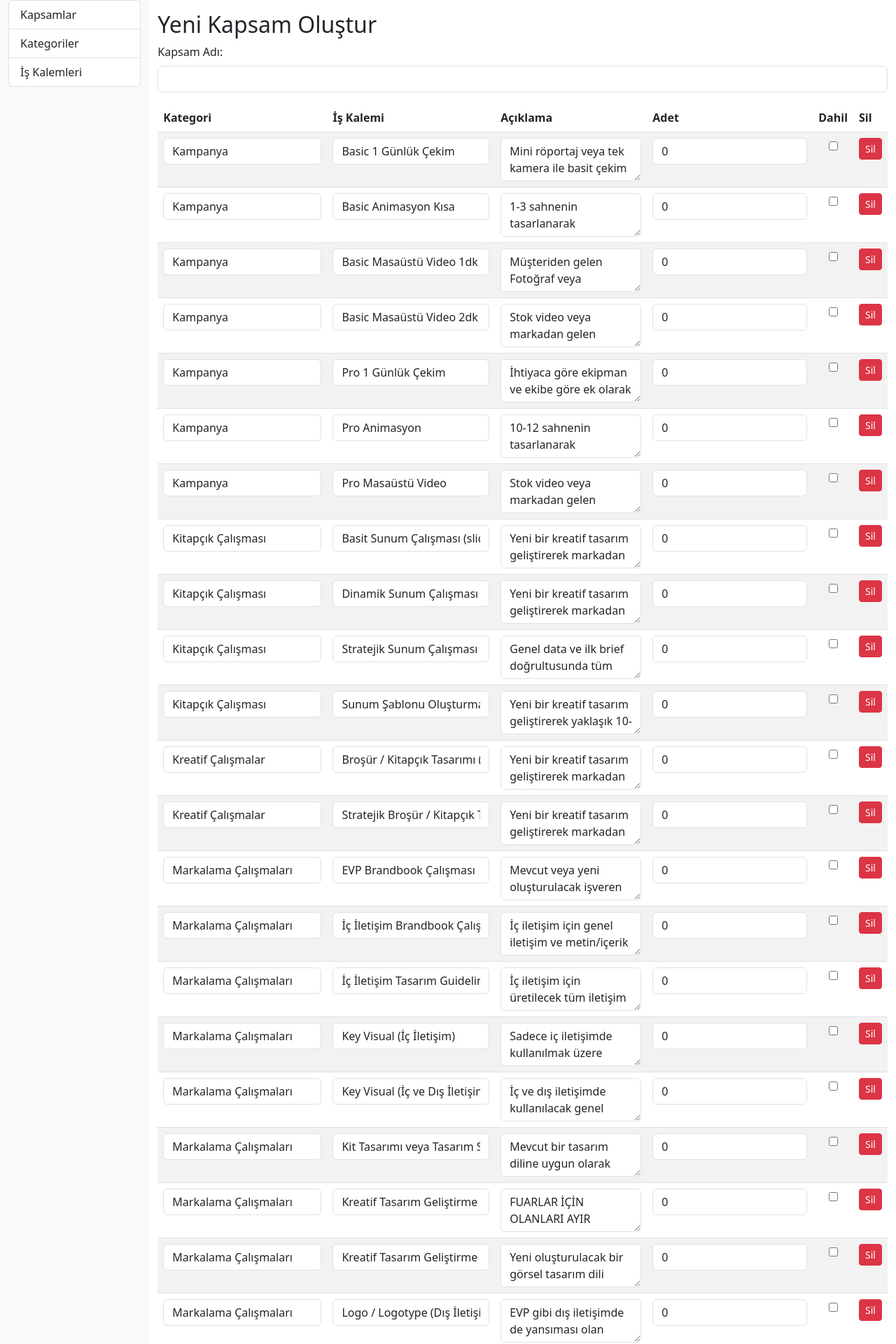
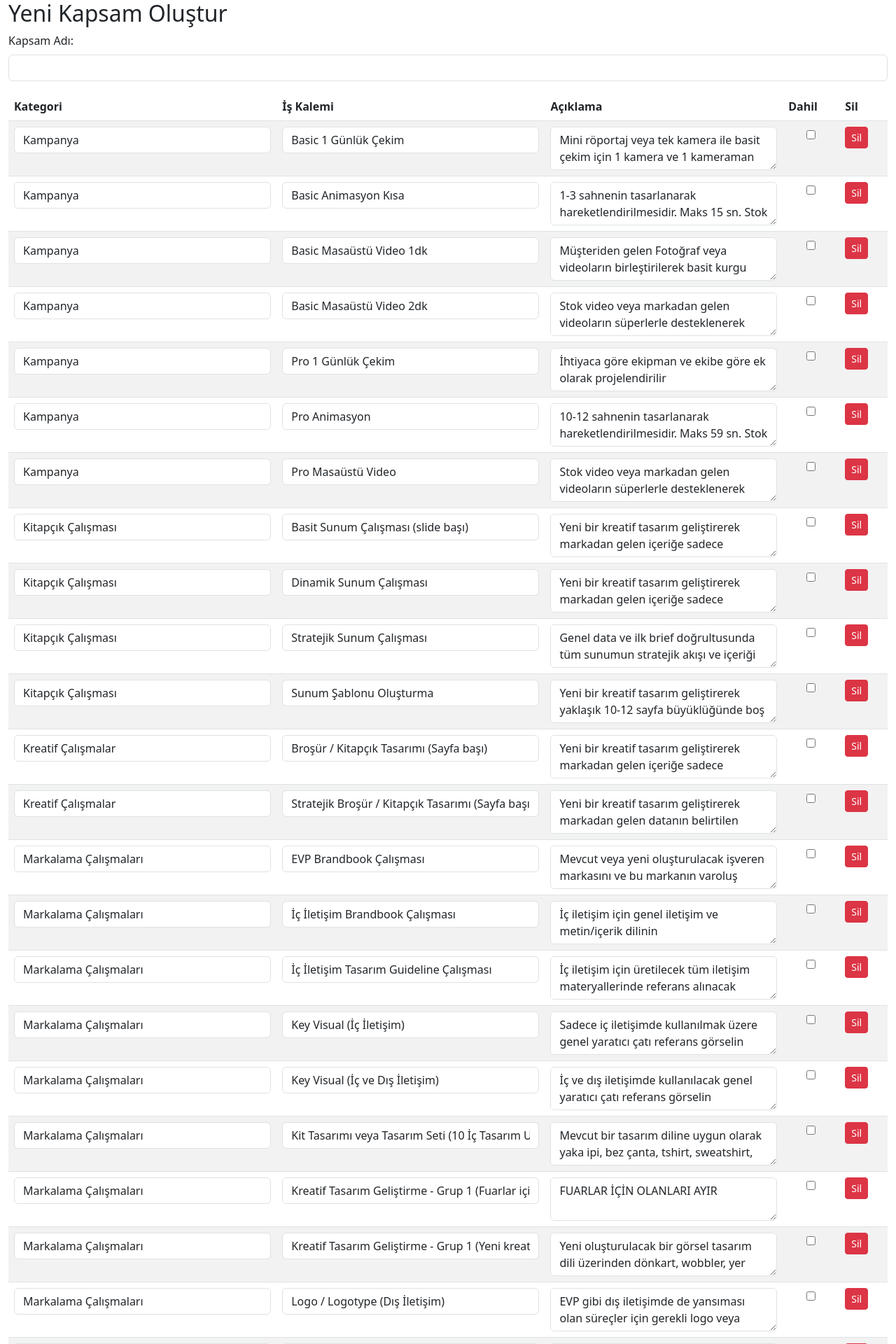
Before and after one commit to ahmetgon/teklif, a PHP site: page /kapsam_olustur.php in a window 1280 px wide. Shown: the top 1920 px of the page at 70% size. Run offline with PHP 8.4, Linux system fonts and the light colour scheme; data comes from the database, SQL or seed files in the repository; some libraries are stand-ins or nearby versions.

Commit message:
Fix scope form layout and ensure DB columns

```diff
--- a/db.php
+++ b/db.php
@@ -18,6 +18,19 @@ try {
     // Uyumlu olması için $conn değişkeni de aynı nesneye işaret etsin
     // Bazı sayfalarda PDO bağlantısı $conn adıyla kullanılıyor
     $conn = $pdo;
+    // Ensure new columns exist for backward compatibility
+    $check = $pdo->query("SHOW COLUMNS FROM scope_selections")->fetchAll(PDO::FETCH_COLUMN);
+    $required = [
+        'category_name' => 'ALTER TABLE scope_selections ADD COLUMN category_name VARCHAR(255) DEFAULT NULL',
+        'item_name'     => 'ALTER TABLE scope_selections ADD COLUMN item_name VARCHAR(255) DEFAULT NULL',
+        'description'   => 'ALTER TABLE scope_selections ADD COLUMN description TEXT DEFAULT NULL',
+        'quantity'      => 'ALTER TABLE scope_selections ADD COLUMN quantity INT(11) DEFAULT 0'
+    ];
+    foreach ($required as $col => $sql) {
+        if (!in_array($col, $check)) {
+            $pdo->exec($sql);
+        }
+    }
 } catch (\PDOException $e) {
     throw new \PDOException($e->getMessage(), (int)$e->getCode());
 }
--- a/kapsam_olustur.php
+++ b/kapsam_olustur.php
@@ -3,12 +3,7 @@ include 'db.php';
 $title = 'Yeni Kapsam Oluştur';
 include 'header.php';
 ?>
-<div class="row">
-    <div class="col-md-2 bg-light min-vh-100">
-        <?php include 'sidebar.php'; ?>
-    </div>
-    <div class="col-md-10 pt-3">
-        <?php
+<?php
         if ($_SERVER['REQUEST_METHOD'] == 'POST') {
             $scopeName = $_POST['scope_name'];
             $rows = $_POST['rows'] ?? [];
@@ -18,7 +13,7 @@ include 'header.php';
                 $stmt->execute(['name' => $scopeName]);
                 $scopeId = $pdo->lastInsertId();
 
-                $insert = $pdo->prepare('INSERT INTO scope_selections (scope_id, item_id, category_name, item_name, description, included, quantity) VALUES (:scope_id, :item_id, :category_name, :item_name, :description, :included, :quantity)');
+                $insert = $pdo->prepare('INSERT INTO scope_selections (scope_id, item_id, category_name, item_name, description, included) VALUES (:scope_id, :item_id, :category_name, :item_name, :description, :included)');
                 foreach ($rows as $row) {
                     $insert->execute([
                         'scope_id' => $scopeId,
@@ -26,8 +21,7 @@ include 'header.php';
                         'category_name' => $row['category'] ?? '',
                         'item_name' => $row['item_name'] ?? '',
                         'description' => $row['description'] ?? '',
-                        'included' => isset($row['included']) ? (int)$row['included'] : 0,
-                        'quantity' => isset($row['quantity']) ? (int)$row['quantity'] : 0
+                        'included' => isset($row['included']) ? (int)$row['included'] : 0
                     ]);
                 }
                 $pdo->commit();
@@ -51,7 +45,6 @@ include 'header.php';
             <th>Kategori</th>
             <th>İş Kalemi</th>
             <th>Açıklama</th>
-            <th>Adet</th>
             <th>Dahil</th>
             <th>Sil</th>
         </tr>
@@ -69,7 +62,6 @@ include 'header.php';
                 <textarea name="rows[<?= $index ?>][description]" rows="2" class="form-control"><?= htmlspecialchars($item['default_description']) ?></textarea>
                 <input type="hidden" name="rows[<?= $index ?>][item_id]" value="<?= $item['id'] ?>">
             </td>
-            <td><input type="number" name="rows[<?= $index ?>][quantity]" class="form-control" value="0" min="0"></td>
             <td class="text-center">
                 <input type="hidden" name="rows[<?= $index ?>][included]" value="0">
                 <input type="checkbox" name="rows[<?= $index ?>][included]" value="1">
@@ -103,8 +95,6 @@ include 'header.php';
 
         <button type="submit" class="btn btn-success">Kaydet</button>
         </form>
-    </div>
-</div>
 <script>
 window.addEventListener('load', function(){
     let rowIndex = <?php echo count($items); ?>;
@@ -120,7 +110,6 @@ window.addEventListener('load', function(){
             <td><input type="text" name="rows[${rowIndex}][category]" class="form-control" value="${escCat}"></td>
             <td><input type="text" name="rows[${rowIndex}][item_name]" class="form-control" value="${escItem}"></td>
             <td><textarea name="rows[${rowIndex}][description]" rows="2" class="form-control">${escDesc}</textarea><input type="hidden" name="rows[${rowIndex}][item_id]" value="0"></td>
-            <td><input type="number" name="rows[${rowIndex}][quantity]" class="form-control" value="0" min="0"></td>
             <td class="text-center"><input type="hidden" name="rows[${rowIndex}][included]" value="0"><input type="checkbox" name="rows[${rowIndex}][included]" value="1" checked></td>
             <td><button type="button" class="btn btn-sm btn-danger delete-row">Sil</button></td>
         </tr>`;
```
